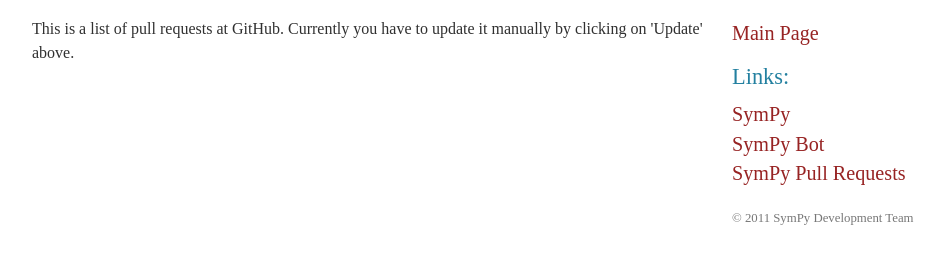
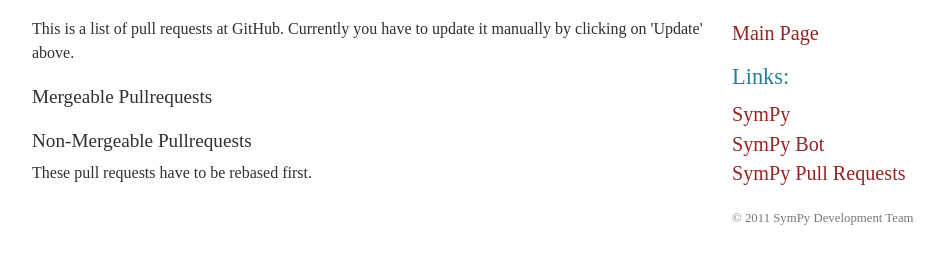
Before and after one commit to sympy/sympy-bot-old, a Django app: template web/templates/index.html in a window 1280 px wide. Shown: the part 96-360 px from the top of the page, without its empty margins (168-1112 px from the left). Run offline with Django 3.2, Linux system fonts and the light colour scheme; the template is opened without the code that fills it, so the values that code supplies are empty.

Commit message:
Split pull requests to mergeable and the rest

```diff
--- a/web/index.yaml
+++ b/web/index.yaml
@@ -10,6 +10,12 @@
 # automatically uploaded to the admin console when you next deploy
 # your application using appcfg.py.
 
+- kind: PullRequest
+  properties:
+  - name: mergeable
+  - name: created_at
+    direction: desc
+
 - kind: Task
   properties:
   - name: pullrequest
--- a/web/templates/index.html
+++ b/web/templates/index.html
@@ -12,15 +12,21 @@
 This is a list of pull requests at GitHub. Currently you have to
 update it manually by clicking on 'Update' above.
 </p>
+<h3>Mergeable Pullrequests</h3>
 <p>
 <ul>
-{% for p in pullrequests %}
+{% for p in pullrequests_mergeable %}
     <li><a href="/pullrequest/{{ p.num }}/">#{{ p.num }}</a></li>
 {% endfor %}
 </ul>
-{% if dev_server %}
-    Running in app engine SDK. Refresh this page to generate random pull
-    requests.
-{% endif %}
+</p>
+<h3>Non-Mergeable Pullrequests</h3>
+<p>
+These pull requests have to be rebased first.
+<ul>
+{% for p in pullrequests_nonmergeable %}
+    <li><a href="/pullrequest/{{ p.num }}/">#{{ p.num }}</a></li>
+{% endfor %}
+</ul>
 </p>
 {% endblock %}
```
Also changed, not shown: web/app/main.py (+9 -1 lines).
